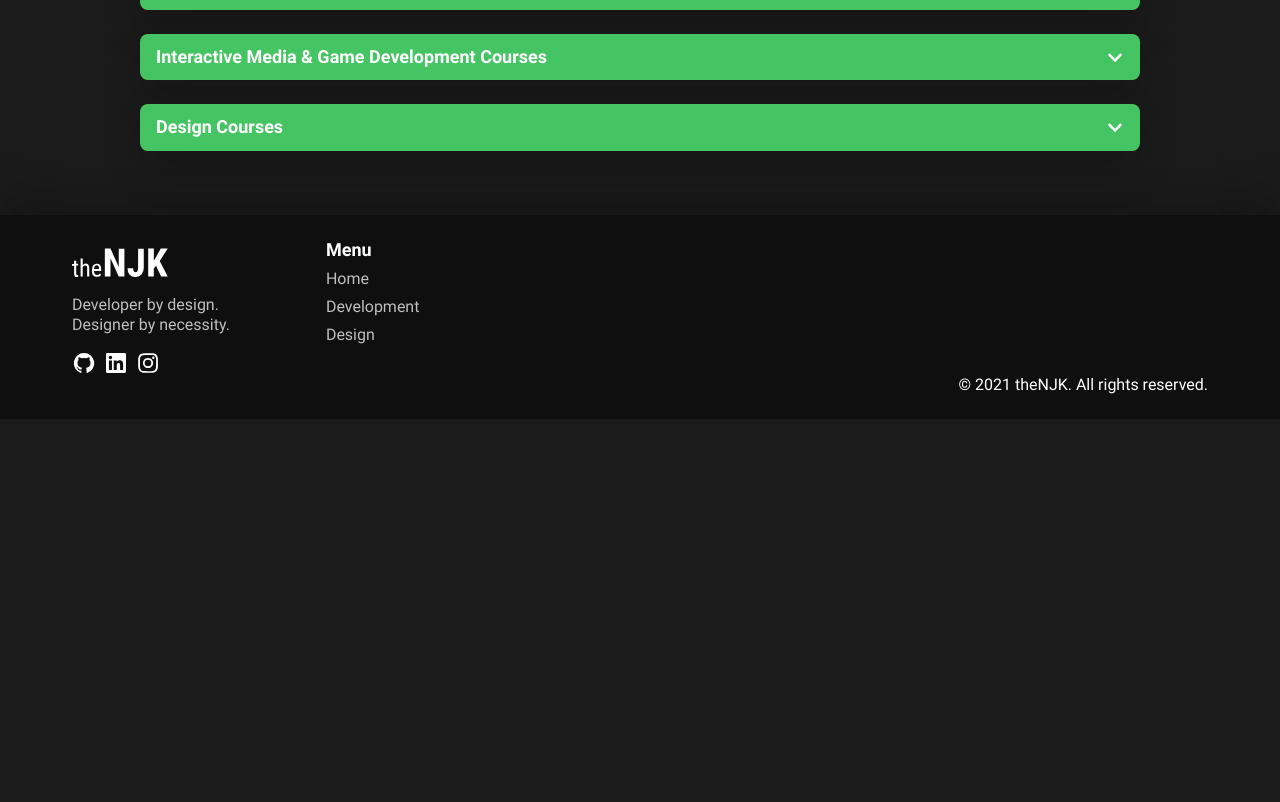
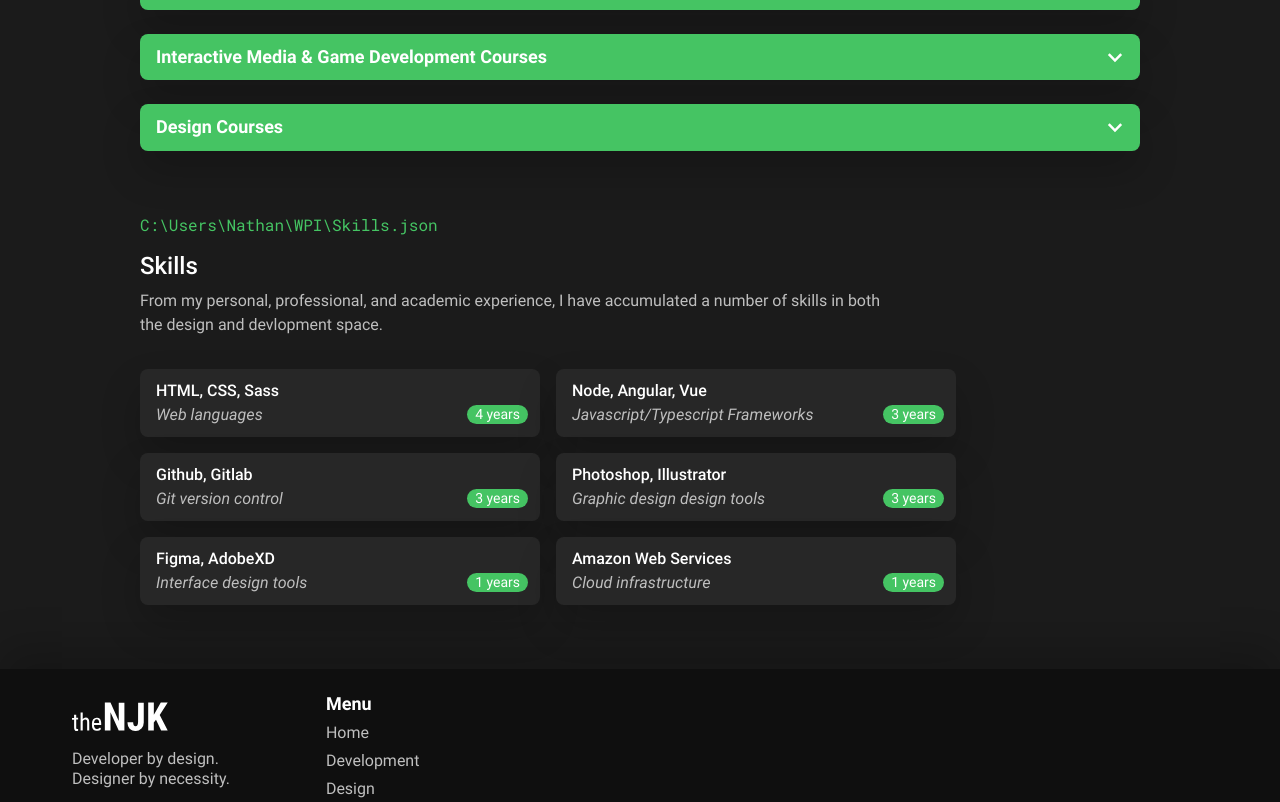
Before and after one commit to Paradoxdotexe/theNJK, a Vue app: page / in a window 1280 px wide. Shown: the part 1557-2359 px from the top of the page. Before the commit the page ends 1976 px from the top, so only its background shows below. Built offline with nearby package versions, Linux system fonts and the light colour scheme.

Commit message:
Add Skills section

```diff
--- /dev/null
+++ b/src/data/skills.ts
@@ -0,0 +1,40 @@
+interface Skill {
+  technologies: string;
+  type: string;
+  years: number;
+}
+
+const Skills: Skill[] = [
+  {
+    technologies: 'HTML, CSS, Sass',
+    type: 'Web languages',
+    years: 4
+  },
+  {
+    technologies: 'Node, Angular, Vue',
+    type: 'Javascript/Typescript Frameworks',
+    years: 3
+  },
+  {
+    technologies: 'Github, Gitlab',
+    type: 'Git version control',
+    years: 3
+  },
+  {
+    technologies: 'Photoshop, Illustrator',
+    type: 'Graphic design design tools',
+    years: 3
+  },
+  {
+    technologies: 'Figma, AdobeXD',
+    type: 'Interface design tools',
+    years: 1
+  },
+  {
+    technologies: 'Amazon Web Services',
+    type: 'Cloud infrastructure',
+    years: 1
+  }
+];
+
+export default Skills;
--- a/src/pages/HomePage.vue
+++ b/src/pages/HomePage.vue
@@ -20,7 +20,7 @@
   <div class="content">
     <div class="content__framework">
       <!-- EXPERIENCE -->
-      <ContentHeader path="C:\Users\Nathan\Experience.zip" title="Experience">
+      <ContentHeader path="C:\Users\Nathan\Experience.json" title="Experience">
         My name is Nathan Klingensmith. I am a UI/UX designer, full stack developer, and team leader. I have the skills to take your
         idea from <router-link :to="{ name: 'Design' }">design</router-link> to
         <router-link :to="{ name: 'Development' }">development</router-link> to finished product.
@@ -29,7 +29,7 @@
       </ContentHeader>
       <div class="content__roles">
         <ContentCard
-          v-for="(role, i) of roles"
+          v-for="(role, i) of Roles"
           :key="i"
           :title="role.title"
           :subtitle="role.company"
@@ -64,6 +64,20 @@
           ></ContentCard>
         </div>
       </ExpansionPanel>
+
+      <!-- SKILLS -->
+      <ContentHeader path="C:\Users\Nathan\WPI\Skills.json" title="Skills">
+        From my personal, professional, and academic experience, I have accumulated a number of skills in both the design and devlopment space.
+      </ContentHeader>
+      <div class="content__skills">
+        <ContentCard
+          v-for="(skill, i) of Skills"
+          :key="i"
+          :title="skill.technologies"
+          :subtitle="skill.type"
+          :tag="`${skill.years} years`"
+        ></ContentCard>
+      </div>
     </div>
   </div>
 </template>
@@ -78,6 +92,7 @@ import ExpansionPanel from '@/components/ExpansionPanel.vue';
 import router from '@/router';
 import Roles from '@/data/roles';
 import Courses, { CourseType } from '@/data/courses';
+import Skills from '@/data/skills';
 
 export default defineComponent({
   name: 'HomePage',
@@ -89,8 +104,6 @@ export default defineComponent({
     ExpansionPanel
   },
   setup() {
-    const roles = Roles;
-
     function goToPortfolio(n: number) {
       router.push({ name: n ? 'Design' : 'Development' });
     }
@@ -100,7 +113,8 @@ export default defineComponent({
     }
 
     return {
-      roles,
+      Roles,
+      Skills,
       goToPortfolio,
       getCourses,
       CourseType
@@ -172,6 +186,12 @@ export default defineComponent({
         grid-gap: $gap-md;
       }
     }
+
+    .content__skills {
+      display: grid;
+      grid-template-columns: repeat(auto-fill, minmax(0, $card-width));
+      grid-gap: $gap-md;
+    }
   }
 }
 </style>
```
